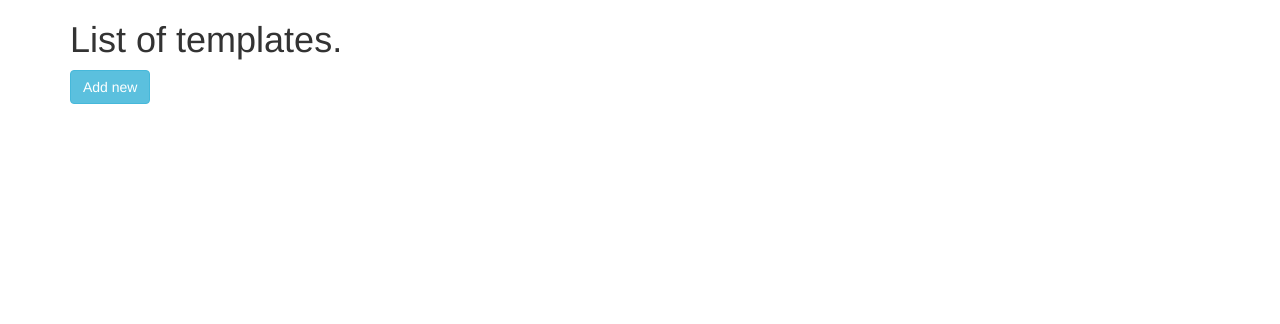
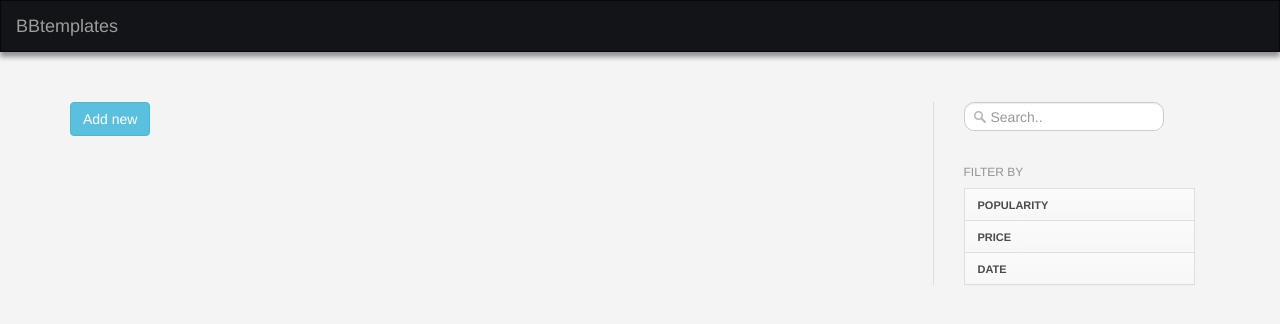
Before and after one commit to Devil399/bbTemplates, a website: page app/views/index.html at #/listTemplate in a window 1280 px wide. Drawn offline with Linux system fonts and the light colour scheme; no server answers.

Commit message:
Updated UI

```diff
--- /dev/null
+++ b/app/views/css/bbTemplates.scss
@@ -0,0 +1,4 @@
+@import "./partials/defns";
+@import "./partials/mixins";
+@import "./partials/navbar";
+@import "./partials/filterPanel";
--- /dev/null
+++ b/app/views/css/partials/_defns.scss
@@ -0,0 +1,18 @@
+$navbarBg-color: #131418;
+$bodyBg-color: #f4f4f4;
+$panelBodyBg-color: #fff;
+$panelFooterBg-color: #f6f6f6;
+
+$filterPanelBorder-color: #dedede;
+$filterPanel-border: 1px solid $filterPanelBorder-color;
+
+
+body{
+  background-color: $bodyBg-color;
+}
+
+ul{
+  list-style: none;
+  margin: 0px;
+  padding: 0px;
+}
--- /dev/null
+++ b/app/views/css/partials/_filterPanel.scss
@@ -0,0 +1,35 @@
+.filter-panel{
+  border-left: $filterPanel-border;
+  .filter-search{
+    @include border-radius(10px);
+    background: url('/images/search.png') white no-repeat 9px 8px/12px !important;
+    height: 29px;
+    width: 200px;
+    padding: 4px 4px 4px 26px;
+    margin-bottom: 25px;
+  }
+  .filter-options{
+    h6{
+      color: rgba(0, 0, 0, 0.4);
+    }
+    ul li{
+      background: #f9f9f9;
+      @include linear-gradient(#fbfbfb, #f7f7f7);
+      @include box-shadow(0px 1px 0px 0px #f0f0f0);
+      border: $filterPanel-border;
+      color: #4c4b4b;
+      cursor: pointer;
+      display: block;
+      font-size: 11px;
+      font-weight: bold;
+      height: 33px;
+      line-height: 33px;
+      margin-top: -1px;
+      padding: 0 13px;
+      text-transform: uppercase;
+    }
+    ul li:hover{
+      @include linear-gradient(#f5f5f5,#efefef);
+    }
+  }
+}
--- /dev/null
+++ b/app/views/css/partials/_mixins.scss
@@ -0,0 +1,20 @@
+@mixin border-radius($radius) {
+  -webkit-border-radius: $radius;
+  -moz-border-radius: $radius;
+  -ms-border-radius: $radius;
+  border-radius: $radius;
+}
+
+@mixin box-shadow($value) {
+  -webkit-box-shadow: $value;
+  -moz-box-shadow: $value;
+  -ms-box-shadow: $value;
+  box-shadow: $value;
+}
+
+@mixin linear-gradient($color1, $color2) {
+  background: -webkit-gradient(linear,0% 0%,0% 100%,from($color1),to($color2));
+  background: -webkit-linear-gradient(0% 0%,0% 100%,from($color1),to($color2));
+  background: -moz-linear-gradient(center top,$color1,$color2);
+  background: linear-gradient($color1,$color2);
+}
--- /dev/null
+++ b/app/views/css/partials/_navbar.scss
@@ -0,0 +1,9 @@
+.navbar{
+  border-radius: 0px;
+  margin-bottom: 50px;
+}
+
+.navbar-inverse{
+  background-color: $navbarBg-color;
+  @include box-shadow(0 5px 5px rgba(0,0,0,0.4));
+}
--- a/app/views/index.html
+++ b/app/views/index.html
@@ -4,14 +4,11 @@
     <meta charset="utf-8">
     <title>bbTemplates</title>
     <link rel="stylesheet" href="./libs/bootstrap/css/bootstrap.min.css">
+    <link rel="stylesheet" href="./css/bbTemplates.css">
   </head>
 
   <body ng-app="bbTemplates">
-    <main>
-      <div class="container">
-        <div ng-view></div>
-      </div>
-    </main>
+    <div ng-view></div>
 
 
     <script type="text/javascript" src="./libs/angular/angular.min.js"></script>
--- a/app/views/partials/_list.html
+++ b/app/views/partials/_list.html
@@ -1,9 +1,42 @@
-<h1>List of templates.</h1>
-<div>
-  <ol>
-    <li ng-repeat="template in templates">
-      <a href="/#/listTemplate/{{template._id}}"><span ng-repeat="attr in template">{{attr}}&nbsp;&nbsp;</span></a>
-    </li>
-  </ol>
-  <a class="btn btn-info" href="/#/addTemplate">Add new</a>
-</div>
+<nav class="navbar navbar-inverse">
+  <div class="container-fluid">
+    <div class="navbar-header">
+      <a class="navbar-brand" href="/#/listTemplate">BBtemplates</a>
+    </div><!-- /.navbar header -->
+
+    <div class="collapse navbar-collapse">
+      <ul class="nav navbar-nav">
+      </ul>
+    </div><!-- /.navbar-collapse -->
+  </div><!-- /.container-fluid -->
+</nav>
+
+<main class="container">
+  <div class="row">
+    <div class="col-md-9">
+      <div class="col-md-4" ng-repeat="template in templates">
+        <a href="/#/listTemplate/{{template._id}}" ng-repeat="attr in template">{{attr}}<br></a>
+      </div>
+      <a class="btn btn-info" href="/#/addTemplate">Add new</a>
+    </div> <!-- Template panels -->
+    <div class="col-md-3 hidden-sm hidden-xs filter-panel">
+      <div class="col-md-12">
+        <div class="row">
+          <div class="col-md-12">
+            <input type="text" name="name" value="" class="filter-search form-control" placeholder="Search..">
+          </div>
+        </div>
+        <div class="row">
+          <div class="col-md-12 filter-options">
+            <h6>FILTER BY</h6>
+            <ul>
+              <li>Popularity</li>
+              <li>Price</li>
+              <li>Date</li>
+            </ul>
+          </div>
+        </div>
+      </div>
+    </div> <!-- Filter panel -->
+  </div>
+</main>
```
Also changed, not shown: app/views/css/bbTemplates.css (added), app/views/images/search.png (added), 1 other file.
